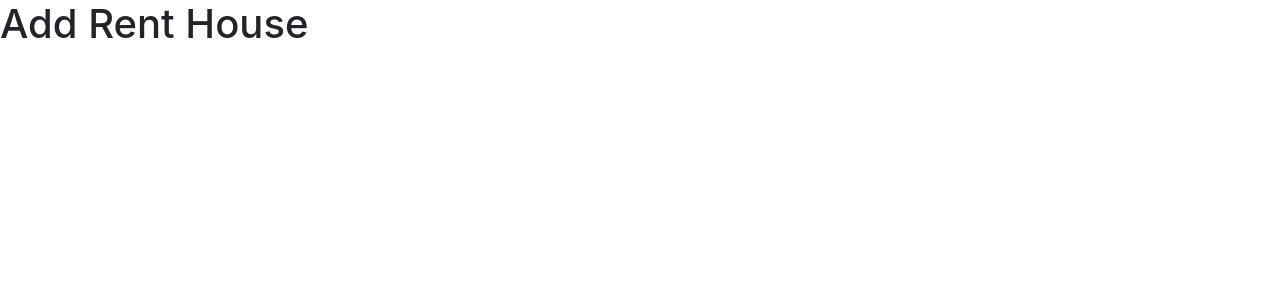
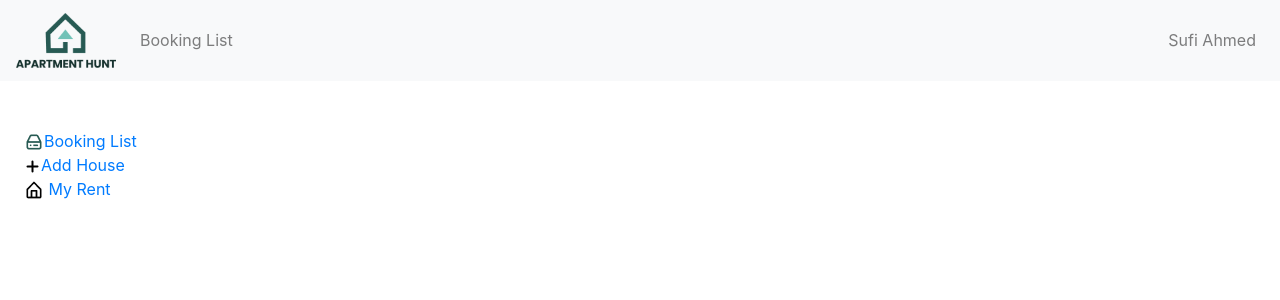
Before and after one commit to ranamahmud/apartment-hunt-client, a React (Create React App) app: page /add-rent in a window 1280 px wide. Shown: the top 300 px of the page. Built offline with nearby package versions, Linux system fonts and the light colour scheme.

Commit message:
sidebar added to all pages

```diff
--- a/src/components/AddRentHouse/AddRentHouse/AddRentHouse.js
+++ b/src/components/AddRentHouse/AddRentHouse/AddRentHouse.js
@@ -1,10 +1,16 @@
 import React from 'react';
+import AdminHeader from '../../common/AdminHeader/AdminHeader';
+import AdminSidebar from '../../common/AdminSidebar/AdminSidebar';
 
 const AddRentHouse = () => {
     return (
-        <div>
-            <h1>Add Rent House</h1>
-        </div>
+        <section>
+            <AdminHeader title="Booking List" />
+            <div className="container-fluid row">
+
+                <AdminSidebar />
+            </div>
+        </section>
     );
 };
 
--- a/src/components/BookingList/BookingList/BookingList.js
+++ b/src/components/BookingList/BookingList/BookingList.js
@@ -4,13 +4,13 @@ import AdminSidebar from '../../common/AdminSidebar/AdminSidebar';
 
 const BookingList = () => {
     return (
-        <div>
+        <section>
             <AdminHeader title="Booking List" />
             <div className="container-fluid row">
 
                 <AdminSidebar />
             </div>
-        </div>
+        </section>
     );
 };
 
--- a/src/components/MyRent/MyRent/MyRent.js
+++ b/src/components/MyRent/MyRent/MyRent.js
@@ -1,10 +1,16 @@
 import React from 'react';
+import AdminHeader from '../../common/AdminHeader/AdminHeader';
+import AdminSidebar from '../../common/AdminSidebar/AdminSidebar';
 
 const MyRent = () => {
     return (
-        <div>
-            <h1>My Rent</h1>
-        </div>
+        <section>
+            <AdminHeader title="Booking List" />
+            <div className="container-fluid row">
+
+                <AdminSidebar />
+            </div>
+        </section>
     );
 };
 
--- a/src/components/common/AdminSidebar/AdminSidebar.js
+++ b/src/components/common/AdminSidebar/AdminSidebar.js
@@ -27,7 +27,7 @@ const AdminSidebar = () => {
                             </Link>
                         </li>
                         <li>
-                            <Link to="/review" >
+                            <Link to="/my-rent" >
                                 <Image src={require('../../../images/icons/home.png').default} /> <span>My Rent</span>
                             </Link>
                         </li>
```
